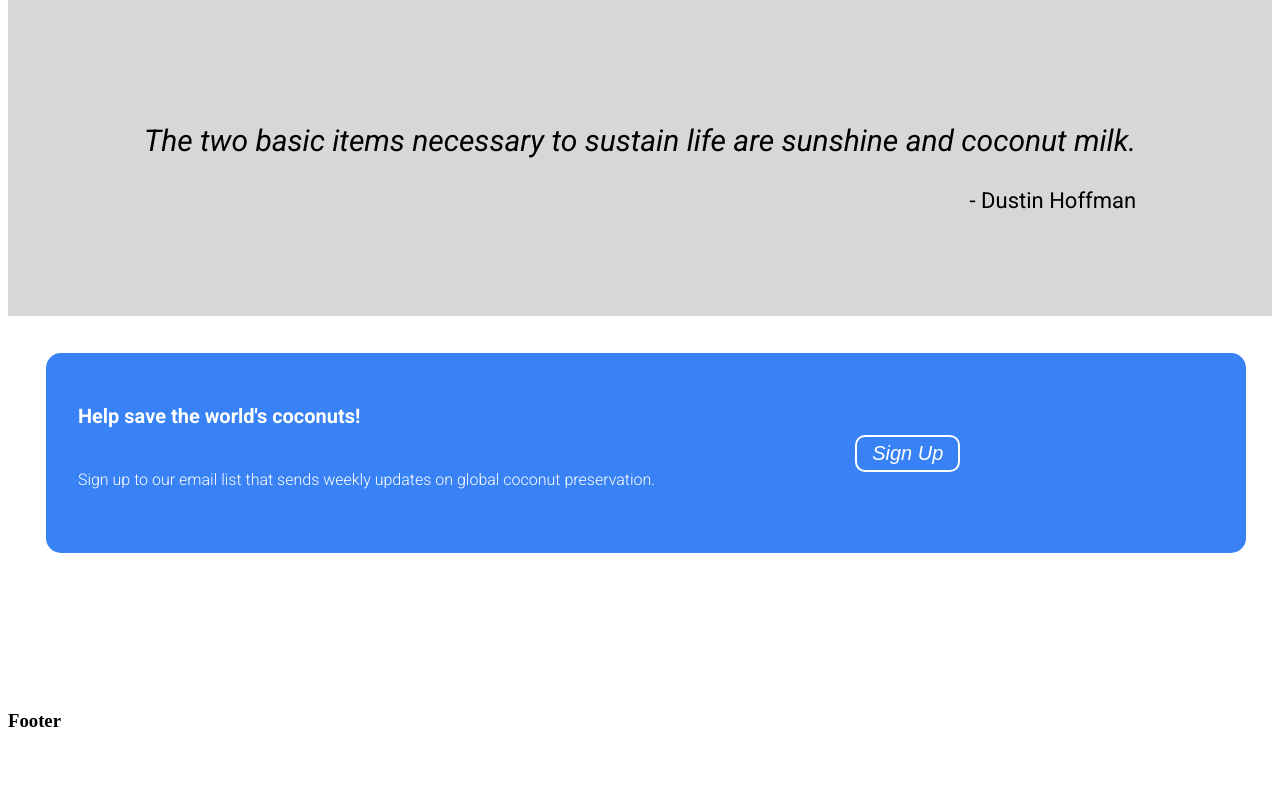
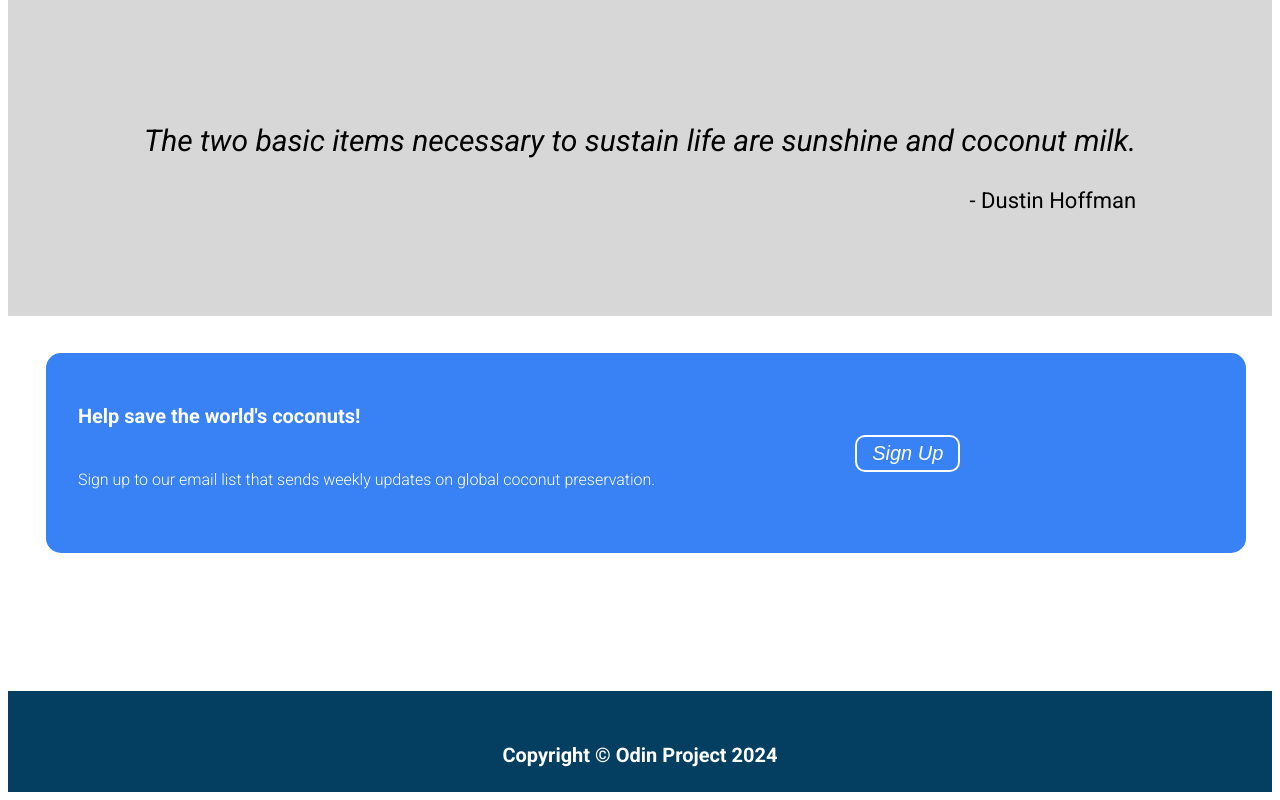
Before and after one commit to Ijeanuli/CocoFaqsLandingPage, a plain HTML site: page index.html in a window 1280 px wide. Shown: the part 1545-2345 px from the top of the page. Before the commit the page ends 2296 px from the top, so only its background shows below. Drawn offline with Linux system fonts and the light colour scheme.

Commit message:
added footer section + favicon

```diff
--- a/index.html
+++ b/index.html
@@ -4,6 +4,7 @@
     <meta charset="UTF-8" />
     <meta name="viewport" content="width=device-width, initial-scale=1.0" />
     <title>CocoFaqs</title>
+    <link rel="icon" type="coconuticon" href="pictures/favicon.png">
     <link rel="stylesheet" href="style.css" />
   </head>
   <body>
@@ -16,8 +17,8 @@
 
       <div class="links">
         <a href="A">Health Benefits</a>
-        <a href="A">Coconuts</a>
-        <a href="A">Learn More</a>
+        <a href="A"> More Coconuts</a>
+        <a href="A">About Us</a>
       </div>
     </div>
 
@@ -78,7 +79,7 @@
     </div>
 
     <div class="footer">
-      <h3>Footer</h3>
+      <h4>Copyright &copy; Odin Project 2024</h4>
     </div>
   </body>
 </html>
--- a/style.css
+++ b/style.css
@@ -170,3 +170,11 @@ h4 {
   margin-bottom: 3em;
   margin-left: 2em;
 }
+
+.footer {
+  font-family: Roboto;
+  padding: 2%;
+  background-color: rgb(4, 63, 97);
+  height: 50px;
+  text-align: center;
+}
```
